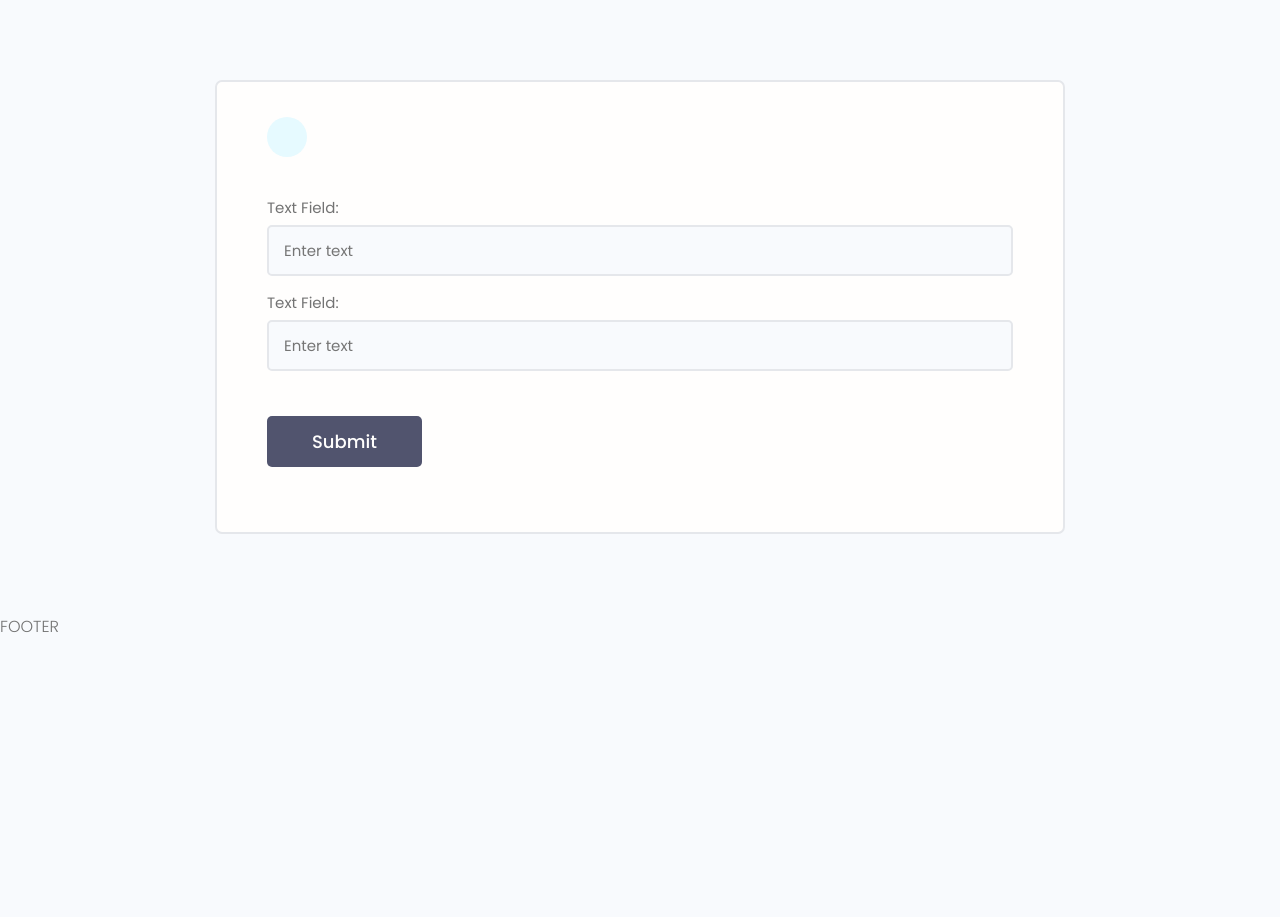
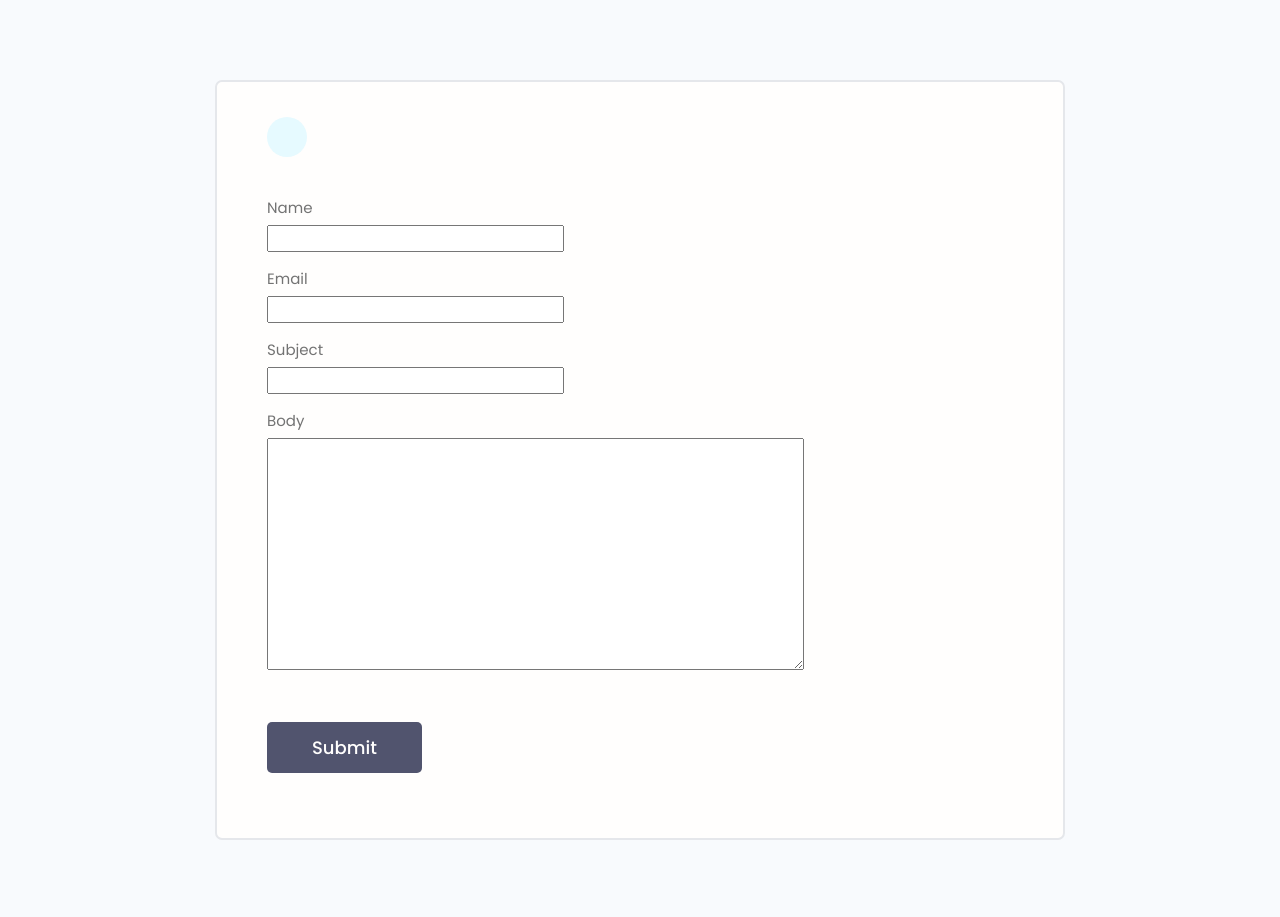
Before and after one commit to co01l3r/social_network_dj, a Django app: page /users/create-message/181b8172-6042-4ddd-8b19-bcea14917174 in a window 1280 px wide. Shown: the part 77-994 px from the top of the page. Before the commit the page ends 709 px from the top, so only its background shows below. Run offline with Django 4.2, Linux system fonts and the light colour scheme; data comes from the database, SQL or seed files in the repository; both versions use the stored data as it was after the commit; some libraries are stand-ins or nearby versions.

Commit message:
add message functionality

```diff
--- a/users/forms.py
+++ b/users/forms.py
@@ -1,7 +1,7 @@
 from django.contrib.auth.models import User
 from django.contrib.auth.forms import UserCreationForm
 from django.forms import ModelForm
-from .models import Profile, Skill
+from .models import Profile, Skill, Message
 
 
 class CustomRegistration(UserCreationForm):
@@ -23,3 +23,9 @@
     class Meta:
         model = Skill
         fields = ['name']
+
+
+class MessageForm(ModelForm):
+    class Meta:
+        model = Message
+        fields = ['name', 'email', 'subject', 'body']
--- a/users/templates/users/message_form.html
+++ b/users/templates/users/message_form.html
@@ -12,25 +12,32 @@
 <main class="formPage my-xl">
     <div class="content-box">
         <div class="formWrapper">
-                <a class="backButton" href=""><i class="im im-angle-left"></i></a>
+            <a class="backButton" href="{% url 'user_profile' recipient.id %}"><i class="im im-angle-left"></i></a>
             <br>
 
             <form class="form" method="POST">
-                    <!-- Input:Text -->
+                {% csrf_token %}
+                {% if request.user.is_authenticated == False %}
                 <div class="form__field">
-                        <label for="formInput#text">Text Field: </label>
-                        <input class="input input--text" id="formInput#text" type="text" name="text"
-                            placeholder="Enter text" />
+                    <label for="formInput#text">{{form.name.label}}</label>
+                    {{form.name}}
+                </div>
+                <div class="form__field">
+                    <label for="formInput#text">{{form.email.label}}</label>
+                    {{form.email}}
+                </div>
+                {% endif %}
+                <div class="form__field">
+                    <label for="formInput#text">{{form.subject.label}}</label>
+                    {{form.subject}}
+                </div>
+                <div class="form__field">
+                    <label for="formInput#text">{{form.body.label}}</label>
+                    {{form.body}}
                 </div>
 
-                    <!-- Input:Text -->
-                    <div class="form__field">
-                        <label for="formInput#text">Text Field: </label>
-                        <input class="input input--text" id="formInput#text" type="text" name="text"
-                            placeholder="Enter text" />
-                    </div>
 
-                    <input class="btn btn--sub btn--lg  my-md" type="submit" value="Submit" />
+                <input class="btn btn--sub btn--lg  my-md" type="submit" value="Submit"/>
             </form>
         </div>
     </div>
--- a/users/views.py
+++ b/users/views.py
@@ -4,7 +4,7 @@
 from django.contrib import messages
 from django.contrib.auth.models import User
 from .models import Profile, Message
-from .forms import CustomRegistration, ProfileForm, SkillForm
+from .forms import CustomRegistration, ProfileForm, SkillForm, MessageForm
 from .utils import searchProfiles
 
 
@@ -146,5 +146,27 @@
 
 
 def createMessage(request, pk):
-    context = {}
+    recipient = Profile.objects.get(id=pk)
+    form = MessageForm()
+
+    try:
+        sender = request.user.profile
+    except:
+        sender = None
+
+    if request.method == 'POST':
+        form = MessageForm(request.POST)
+        if form.is_valid():
+            message = form.save(commit=False)
+            message.sender = sender
+            message.recipient = recipient
+
+            if sender:
+                message.name = sender.name
+                message.email = sender.email
+
+            message.save()
+            return redirect('projects')
+
+    context = {'recipient': recipient, 'form': form}
     return render(request, 'users/message_form.html', context)
```
Also changed, not shown: db.sqlite3. Lines whose indentation alone changed are shown as unchanged.
